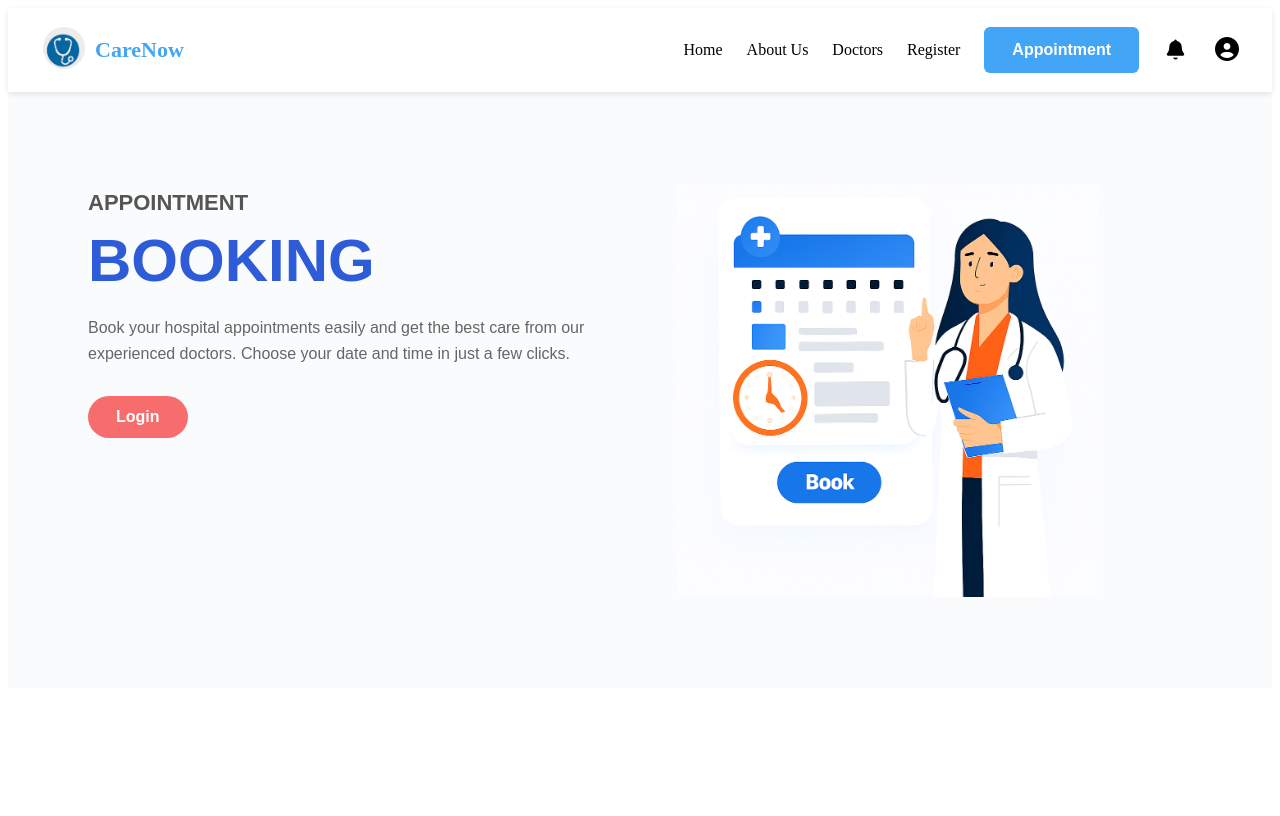
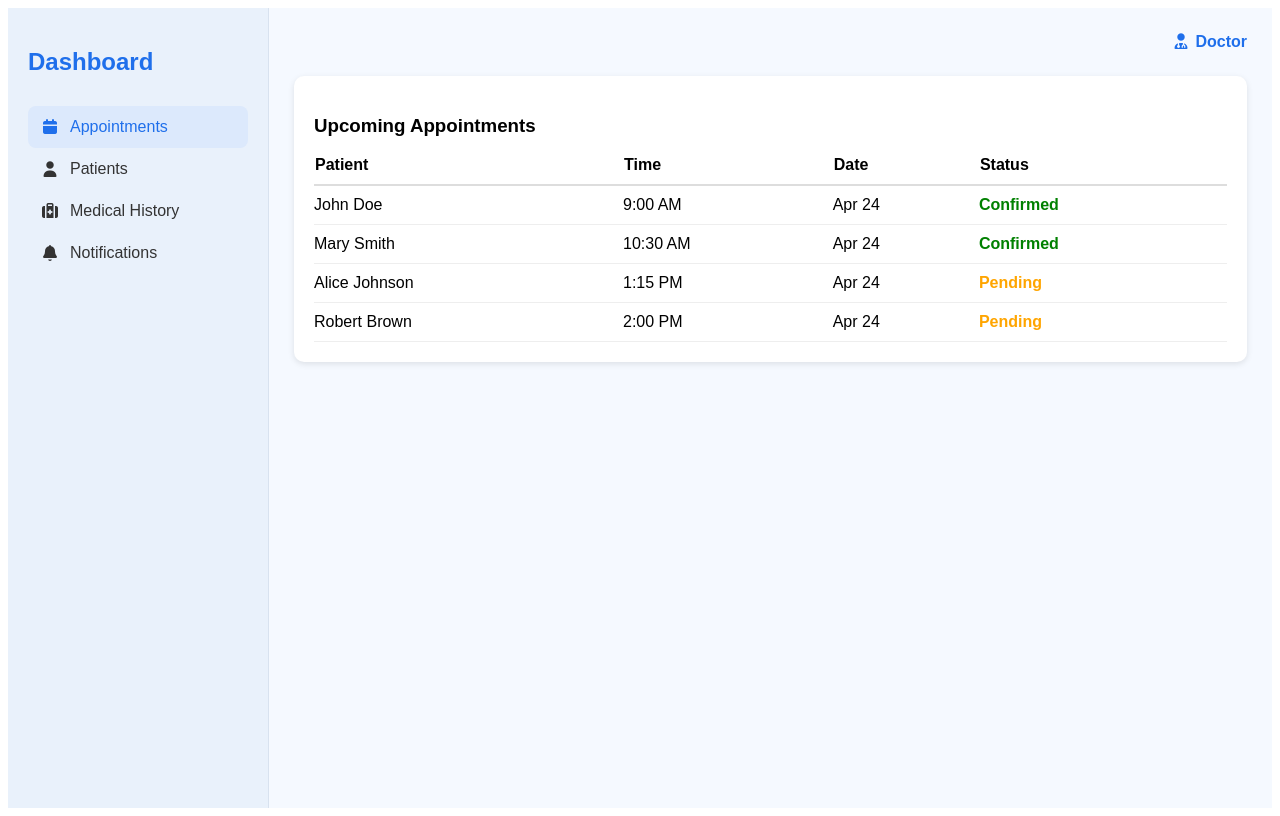
Before and after one commit to saiharshithac/hospital-frontend, an Angular app: page / in a window 1280 px wide. Built offline with nearby package versions, Linux system fonts and the light colour scheme.

Commit message:
created new component doctor dashboard

```diff
--- a/src/app/app.html
+++ b/src/app/app.html
@@ -1,4 +1,5 @@
 
 
 
-<router-outlet />
+<!-- <router-outlet /> -->
+ <app-doctor-dashboard></app-doctor-dashboard>
--- a/src/app/app.ts
+++ b/src/app/app.ts
@@ -2,12 +2,13 @@ import { Component, signal } from '@angular/core';
 import { RouterModule, RouterOutlet } from '@angular/router';
 
 import { Router} from '@angular/router';
+import { DoctorDashboard } from "./components/doctor-dashboard/doctor-dashboard";
 
 
 
 @Component({
   selector: 'app-root',
-  imports: [RouterOutlet,RouterModule],
+  imports: [RouterOutlet, RouterModule, DoctorDashboard],
   templateUrl: './app.html',
   styleUrl: './app.css'
 })
--- /dev/null
+++ b/src/app/components/doctor-dashboard/doctor-dashboard.css
@@ -0,0 +1,101 @@
+.dashboard-container {
+  display: flex;
+  height: 100vh;
+  background-color: #f5f9ff;
+  font-family: Arial, sans-serif;
+}
+
+/* Sidebar */
+.sidebar {
+  width: 220px;
+  background-color: #e9f1fb;
+  padding: 20px;
+  border-right: 1px solid #d8e2ef;
+}
+
+.sidebar h2 {
+  color: #1f6feb;
+  margin-bottom: 30px;
+}
+
+.sidebar ul {
+  list-style: none;
+  padding: 0;
+}
+
+.sidebar li {
+  padding: 12px;
+  font-size: 16px;
+  color: #333;
+  cursor: pointer;
+  display: flex;
+  align-items: center;
+  gap: 10px;
+  border-radius: 8px;
+}
+
+.sidebar li:hover,
+.sidebar li.active {
+  background-color: #dce9fc;
+  color: #1f6feb;
+}
+
+/* Main content */
+.main-content {
+  flex: 1;
+  padding: 25px;
+}
+
+/* Topbar */
+.topbar {
+  display: flex;
+  justify-content: flex-end;
+  margin-bottom: 20px;
+}
+
+.doctor-info {
+  font-weight: bold;
+  color: #1f6feb;
+}
+
+
+/* Tables and Details */
+.details {
+  display: flex;
+  gap: 30px;
+  margin-top: 25px;
+}
+
+.appointments{
+  background: #fff;
+  border-radius: 10px;
+  padding: 20px;
+  flex: 1;
+  box-shadow: 0 2px 6px rgba(0,0,0,0.1);
+}
+
+table {
+  width: 100%;
+  border-collapse: collapse;
+}
+
+thead th {
+  text-align: left;
+  padding-bottom: 10px;
+  border-bottom: 2px solid #ddd;
+}
+
+tbody td {
+  padding: 10px 0;
+  border-bottom: 1px solid #eee;
+}
+
+.confirmed {
+  color: green;
+  font-weight: bold;
+}
+
+.pending {
+  color: orange;
+  font-weight: bold;
+}
--- /dev/null
+++ b/src/app/components/doctor-dashboard/doctor-dashboard.html
@@ -0,0 +1,66 @@
+<div class="dashboard-container">
+  <!-- Sidebar -->
+  <aside class="sidebar">
+    <h2>Dashboard</h2>
+    <ul>
+      <li class="active">
+        <i class="fa fa-calendar"></i> Appointments
+      </li>
+      <li><i class="fa fa-user"></i> Patients</li>
+      <li><i class="fa fa-medkit"></i> Medical History</li>
+      <li><i class="fa fa-bell"></i> Notifications</li>
+    </ul>
+  </aside>
+
+  <!-- Main Content -->
+  <main class="main-content">
+    <div class="topbar">
+      <span class="doctor-info"><i class="fa fa-user-md"></i> Doctor</span>
+    </div>
+
+    <div class="details">
+      <!-- Upcoming Appointments -->
+      <div class="appointments">
+        <h3>Upcoming Appointments</h3>
+        <table>
+          <thead>
+            <tr>
+              <th>Patient</th>
+              <th>Time</th>
+              <th>Date</th>
+              <th>Status</th>
+            </tr>
+          </thead>
+          <tbody>
+            <tr>
+              <td>John Doe</td>
+              <td>9:00 AM</td>
+              <td>Apr 24</td>
+              <td class="confirmed">Confirmed</td>
+            </tr>
+            <tr>
+              <td>Mary Smith</td>
+              <td>10:30 AM</td>
+              <td>Apr 24</td>
+              <td class="confirmed">Confirmed</td>
+            </tr>
+            <tr>
+              <td>Alice Johnson</td>
+              <td>1:15 PM</td>
+              <td>Apr 24</td>
+              <td class="pending">Pending</td>
+            </tr>
+            <tr>
+              <td>Robert Brown</td>
+              <td>2:00 PM</td>
+              <td>Apr 24</td>
+              <td class="pending">Pending</td>
+            </tr>
+          </tbody>
+        </table>
+      </div>
+
+
+    </div>
+  </main>
+</div>
```
Also changed, not shown: src/app/components/doctor-dashboard/doctor-dashboard.ts (added, +11 -0 lines), 1 other file (tests, documents, lock files or other folders).
